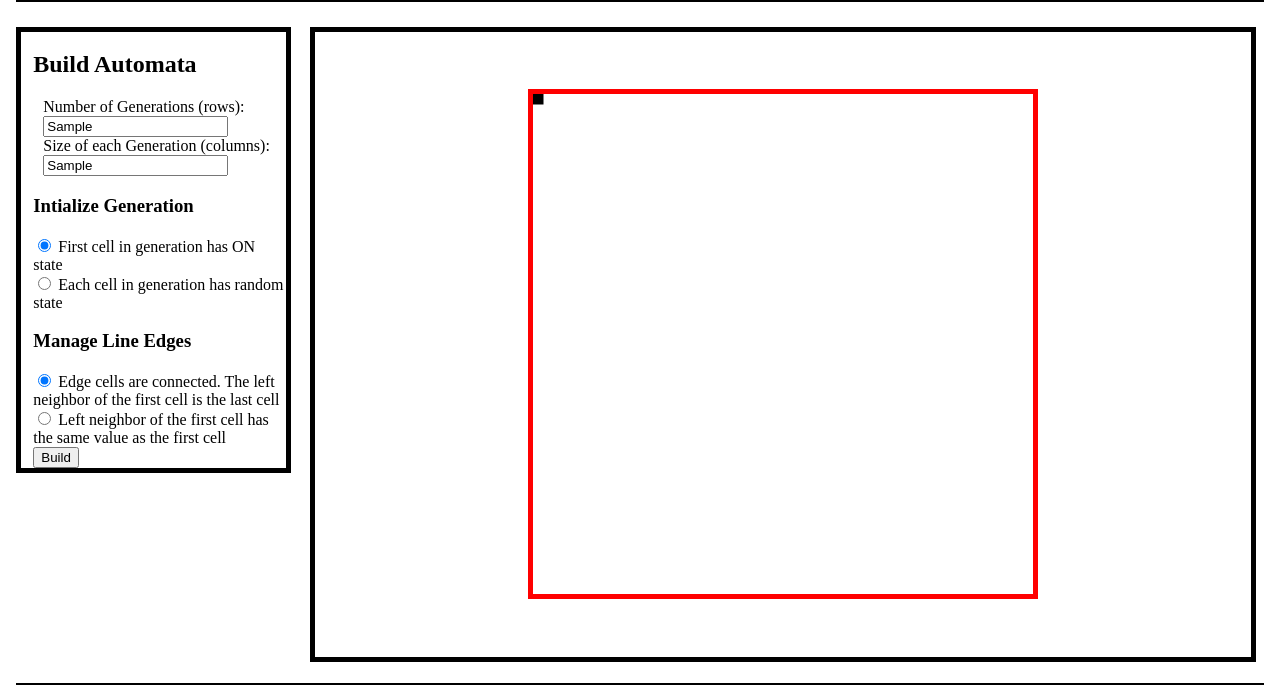
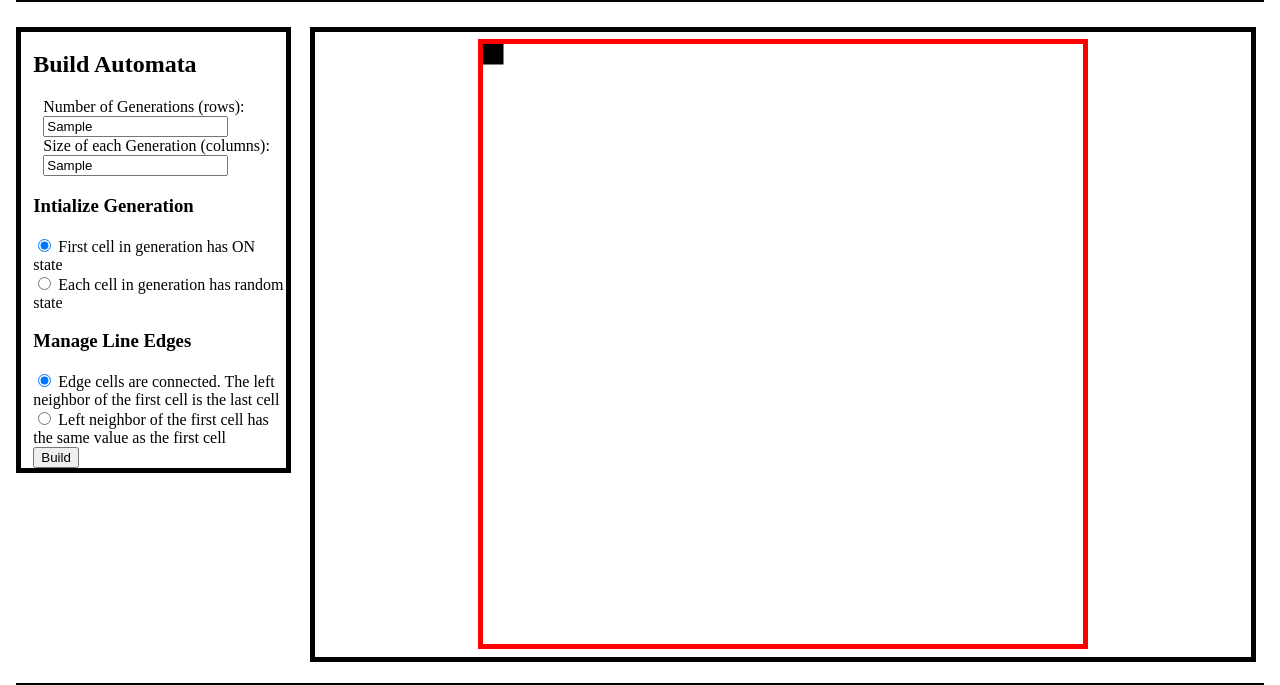
Before and after one commit to piperbacker/cellular-automata, a website built with webpack: page public/index.html in a window 1280 px wide. Both pictures are taken after typing "Sample", "Sample" into the empty fields and a click on the input "Build". Shown: the part 61-746 px from the top of the page. Built offline with nearby package versions, Linux system fonts and the light colour scheme.

Commit message:
clear rect works

```diff
--- a/public/index.html
+++ b/public/index.html
@@ -45,7 +45,7 @@
                 </form>
             </div>
             <div class="Display">
-                <canvas id="build-canvas" width="500" height="500"></canvas>
+                <canvas id="build-canvas" width="600" height="600"></canvas>
             </div>
             <div class="automaton-visualizer">
                 <h3>Visualize Automata</h3>
--- a/src/index.js
+++ b/src/index.js
@@ -7,9 +7,6 @@ const b_ctx = b_canvas.getContext("2d");
 const visualForm = document.getElementById("visualizer-form");
 const v_canvas = document.getElementById("visual-canvas");
 const v_ctx = v_canvas.getContext("2d");
-
-let isEmpty = true; // check if b_canvas is empty
-b_ctx.save(); // save empty state
 
 let numGens; // the number of generations (rows)
 let genSize; // the size of each generation (columns)
@@ -79,20 +76,14 @@ function generateNextGen(currentGen, n) {
     automata.push(nextGen);
 
     if (n > 0) generateNextGen(nextGen, (n = n - 1));
-    //else displayAutomata(automata)
 }
 
-function displayAutomata(automata, ctx) {
+function displayAutomata(automata, canvas, ctx) {
     let x = 0;
     let y = 0;
+    let w = 20;
+    let h = 20;
 
-    // clear canvas
-    /*if (!isEmpty) {
-        ctx.restore() // restore empty state
-        ctx.save(); // save empty state
-        //ctx.clearRect(0, 0, b_canvas.width, b_canvas.height);
-        isEmpty = true;
-    }*/
 
     for (let i = 0; i < automata.length; i++) {
         let gen = automata[i];
@@ -100,25 +91,22 @@ function displayAutomata(automata, ctx) {
             if (gen[j] === '1') {
                 ctx.fillStyle = "black";
                 ctx.strokeStyle = "black";
-                //b_ctx.scale((1000 / b_canvas.width), (1000 / b_canvas.height))
-                ctx.strokeRect(x, y, 10, 10);
-                ctx.fillRect(x, y, 10, 10);
+                ctx.strokeRect(x, y, w, h);
+                ctx.fillRect(x, y, w, h);
 
             } else {
                 ctx.fillStyle = "white";
                 ctx.strokeStyle = "black";
-                ctx.strokeRect(x, y, 10, 10);
-                ctx.fillRect(x, y, 10, 10);
+                ctx.strokeRect(x, y, w, h);
+                ctx.fillRect(x, y, w, h);
             }
             // move down row
-            x += 12;
+            x += 24;
         }
         // move down column
         x = 0;
-        y += 12;
+        y += 24;
     }
-
-    isEmpty = false;
 }
 
 function rule110(expr) {
@@ -150,18 +138,20 @@ function dec2bin(dec) {
     return (dec >>> 0).toString(2);
 }
 
+function clearCanvas(canvas, ctx) {
+    ctx.clearRect(0, 0, canvas.width, canvas.height);
+}
+
 buildForm.addEventListener("submit", function (e) {
     e.preventDefault();
+
+    clearCanvas(b_canvas, b_ctx);
 
     // get form data
     const data = new FormData(buildForm);
 
     numGens = data.get("num-gens");
     genSize = data.get("gen-size");
-
-    // set b_canvas size based on user input
-    //b_canvas.height = (numGens*2);
-    //b_canvas.width = (genSize*2);
 
     let val = data.get("init-mode");
     initMode = (val === "true") ? true : false;
@@ -170,12 +160,16 @@ buildForm.addEventListener("submit", function (e) {
     eolMode = (val === "true") ? true : false;
 
     generateInitGen(initMode);
-    displayAutomata(automata, b_ctx);
-    //console.log(isEmpty);
+    displayAutomata(automata, b_canvas, b_ctx);
+
+    // clear automata array
+    automata = [];
 })
 
 visualForm.addEventListener("submit", function (e) {
     e.preventDefault();
+
+    clearCanvas(v_canvas, v_ctx);
 
     // get form data
     const data = new FormData(visualForm);
@@ -183,16 +177,19 @@ visualForm.addEventListener("submit", function (e) {
     val = data.get("num-visual");
 
     let binary = dec2bin(val);
-    console.log(binary);
     numGens = 1;
     genSize = binary.length;
 
     //eolMode = true //toric mode
     eolMode = false //mirror mode
 
+    // add binary as first gen of cells
+    automata.push(binary);
+
     generateNextGen(binary, 0);
-    displayAutomata(automata, v_ctx);
-    //visualizeAutomaton(automata);
+    displayAutomata(automata, v_canvas, v_ctx);
 
-    console.log(automata);
+    // clear automata array
+    automata = [];
+
 });
```
